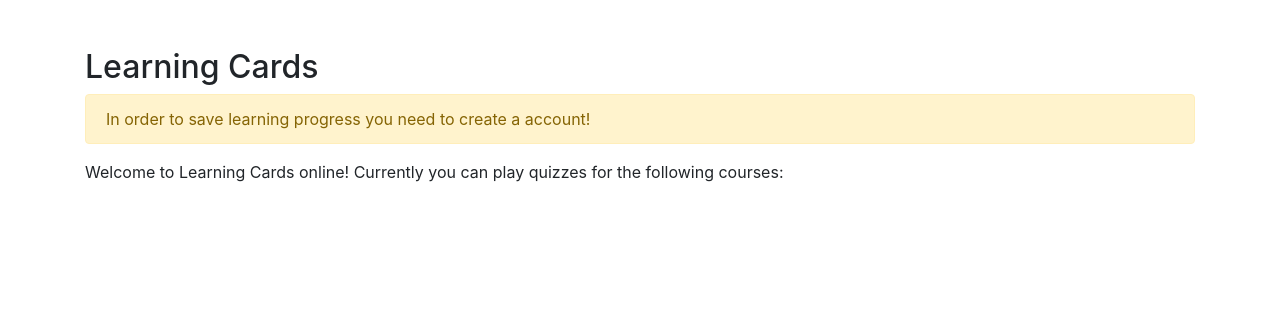
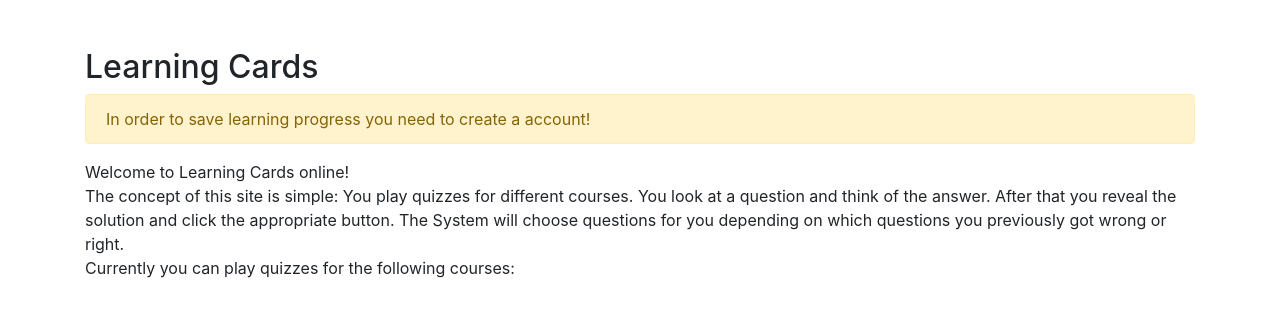
Before and after one commit to vabene1111/LearningCards, a Django app: page / in a window 1280 px wide. Shown: the part 56-373 px from the top of the page. Run offline with Django 3.2, Linux system fonts and the light colour scheme; data that the repository does not hold is empty; some libraries are stand-ins or nearby versions.

Commit message:
basics working

```diff
--- a/Cards/templates/generic/edit_template.html
+++ b/Cards/templates/generic/edit_template.html
@@ -1,7 +1,7 @@
 {% extends "base.html" %}
 {% load crispy_forms_tags %}
 {% load i18n %}
-{% load class_tag %}
+{% load custom_tags %}
 
 {% block title %}{% trans 'Edit' %} - {{ title }}{% endblock %}
 
--- a/Cards/templates/generic/list_template.html
+++ b/Cards/templates/generic/list_template.html
@@ -2,7 +2,7 @@
 {% load crispy_forms_tags %}
 {% load i18n %}
 {% load django_tables2 %}
-{% load class_tag %}
+{% load custom_tags %}
 
 {% block title %}{% trans 'List' %} - {{ title }}{% endblock %}
 
--- a/Cards/templates/generic/new_template.html
+++ b/Cards/templates/generic/new_template.html
@@ -1,7 +1,7 @@
 {% extends "base.html" %}
 {% load crispy_forms_tags %}
 {% load i18n %}
-{% load class_tag %}
+{% load custom_tags %}
 
 {% block title %}{{ title }}{% endblock %}
 
--- a/Cards/templates/index.html
+++ b/Cards/templates/index.html
@@ -16,13 +16,19 @@
     {% endif %}
 
     {% blocktrans %}
-        Welcome to Learning Cards online! Currently you can play quizzes for the following courses:
+        Welcome to Learning Cards online! <br/>
+        The concept of this site is simple: You play quizzes for different courses. You look at a question and think of
+        the answer. After that you reveal the solution and click the appropriate button. The System will choose
+        questions for you depending on which questions you previously got wrong or right. <br/>
+
+
+        Currently you can play quizzes for the following courses:
     {% endblocktrans %}
 
     <br/>
     <br/>
     {% for c in courses %}
-        <a href="{% url 'quiz' c.pk %}">{{ c }}</a> <br/>
+        <a href="{% url 'quiz' c.pk %}">{{ c }} - ({{ c.num_questions }} {% trans 'Questions' %})</a> <br/>
     {% endfor %}
 
 {% endblock %}
--- a/Cards/templates/quiz.html
+++ b/Cards/templates/quiz.html
@@ -19,4 +19,7 @@
     Answer:
     {{ question.answer | markdown | safe }}
 
+    <a href="{% url 'quiz_success' question.pk %}" class="btn btn-success">{% trans 'Success' %}</a> <br/>
+    <a href="{% url 'quiz_fail' question.pk %}" class="btn btn-danger">{% trans 'Failed' %}</a>
+
 {% endblock %}
--- a/Cards/urls.py
+++ b/Cards/urls.py
@@ -6,6 +6,9 @@ urlpatterns = [
     path('', views.index, name='index'),
 
     path('quiz/<int:pk>', views.quiz, name='quiz'),
+
+    path('quiz/s/<int:pk>', views.quiz_success, name='quiz_success'),
+    path('quiz/f/<int:pk>', views.quiz_fail, name='quiz_fail'),
 
     path('new/question/', new.QuestionCreate.as_view(), name='new_question'),
 
--- a/Cards/views/views.py
+++ b/Cards/views/views.py
@@ -1,11 +1,15 @@
+from django.db.models import Count
+from django.http import HttpResponseRedirect
 from django.shortcuts import render
 
 # Create your views here.
+from django.urls import reverse
+
 from Cards.models import *
 
 
 def index(request):
-    courses = Course.objects.all()
+    courses = Course.objects.annotate(num_questions=Count('question')).all()
 
     return render(request, 'index.html', {'courses': courses})
 
@@ -14,3 +18,26 @@ def quiz(request, pk):
     question = Question.objects.filter(course=pk).first()
 
     return render(request, 'quiz.html', {'question': question})
+
+
+def log_question(user, question, type):
+    log = QuestionLog()
+    log.user = user
+    log.question = question
+    log.type = type
+    log.save()
+
+
+def quiz_success(request, pk):
+    question = Question.objects.get(pk=pk)
+    if request.user.is_authenticated:
+        log_question(request.user, question, QuestionLog.SUCCESS)
+    return HttpResponseRedirect(reverse('quiz', args=[question.course.pk]))
+
+
+def quiz_fail(request, pk):
+    question = Question.objects.get(pk=pk)
+    if request.user.is_authenticated:
+        log_question(request.user, question, QuestionLog.FAIL)
+
+    return HttpResponseRedirect(reverse('quiz', args=[question.course.pk]))
```
Also changed, not shown: Cards/models.py (+9 -0 lines), Cards/migrations/0002_auto_20200127_2337.py (added), Cards/migrations/0003_auto_20200127_2338.py (added).
